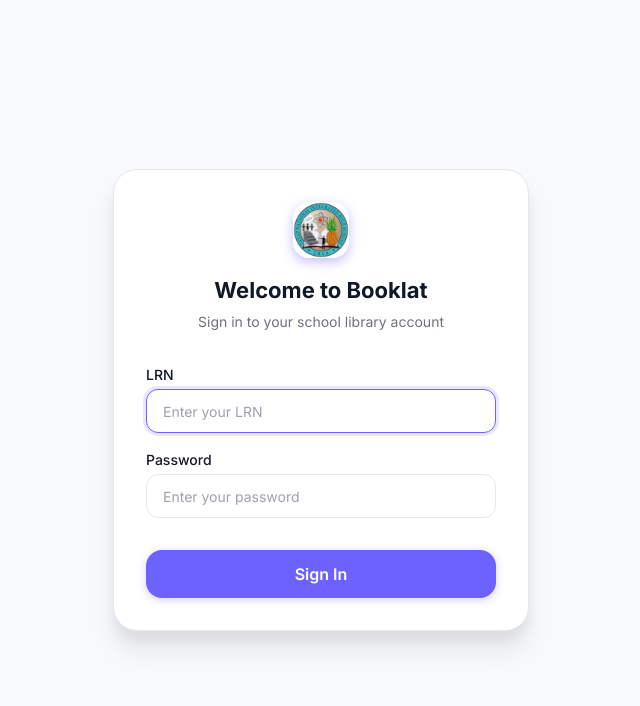
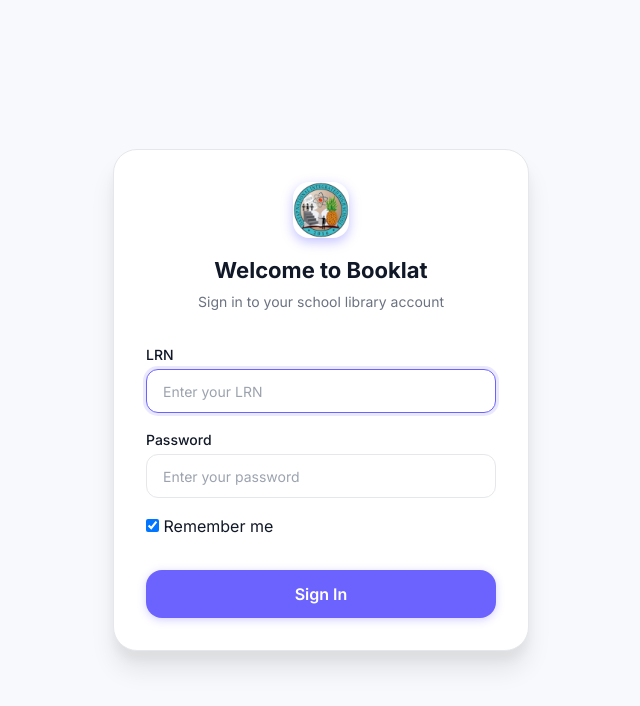
Before and after one commit to xpall/Booklat, a Django app: page /accounts/login/ in a window 1280 px wide. Shown: the top 706 px of the page, without its empty margins (319-959 px from the left). Run offline with Django 5.2, Linux system fonts and the light colour scheme; parts of the project's set-up code (start-up, migrations or seed data) failed here and were passed over.

Commit message:
Add remember be tickbox

```diff
--- a/accounts/forms.py
+++ b/accounts/forms.py
@@ -7,6 +7,7 @@ from .models import User
 class LoginForm(forms.Form):
     lrn = forms.CharField(label="LRN", max_length=64, widget=forms.TextInput(attrs={"autofocus": True}))
     password = forms.CharField(label="Password", widget=forms.PasswordInput)
+    remember_me = forms.BooleanField(required=False, initial=True, label="Remember me")
 
 
 class PasswordChangeForm(forms.Form):
--- a/accounts/templates/accounts/login.html
+++ b/accounts/templates/accounts/login.html
@@ -19,6 +19,12 @@
         <label for="password" class="form-label">Password</label>
         <input type="password" name="password" id="password" class="form-input" required placeholder="Enter your password">
       </div>
+      <div class="form-group">
+        <label class="form-checkbox">
+          <input type="checkbox" name="remember_me" id="remember_me" checked>
+          Remember me
+        </label>
+      </div>
       <button type="submit" class="btn btn--primary btn--large btn--full">Sign In</button>
     </form>
     {% if demo_mode %}
--- a/accounts/views.py
+++ b/accounts/views.py
@@ -64,6 +64,10 @@ def login_view(request):
                 user.locked_until = None
                 user.save(update_fields=["last_login", "failed_login_attempts", "locked_until"])
                 auth_login(request, user)
+                if form.cleaned_data.get("remember_me"):
+                    request.session.set_expiry(30 * 86400)
+                else:
+                    request.session.set_expiry(0)
                 if user.must_change_password:
                     return redirect("accounts:password_change")
                 return _get_success_redirect(user)
```
